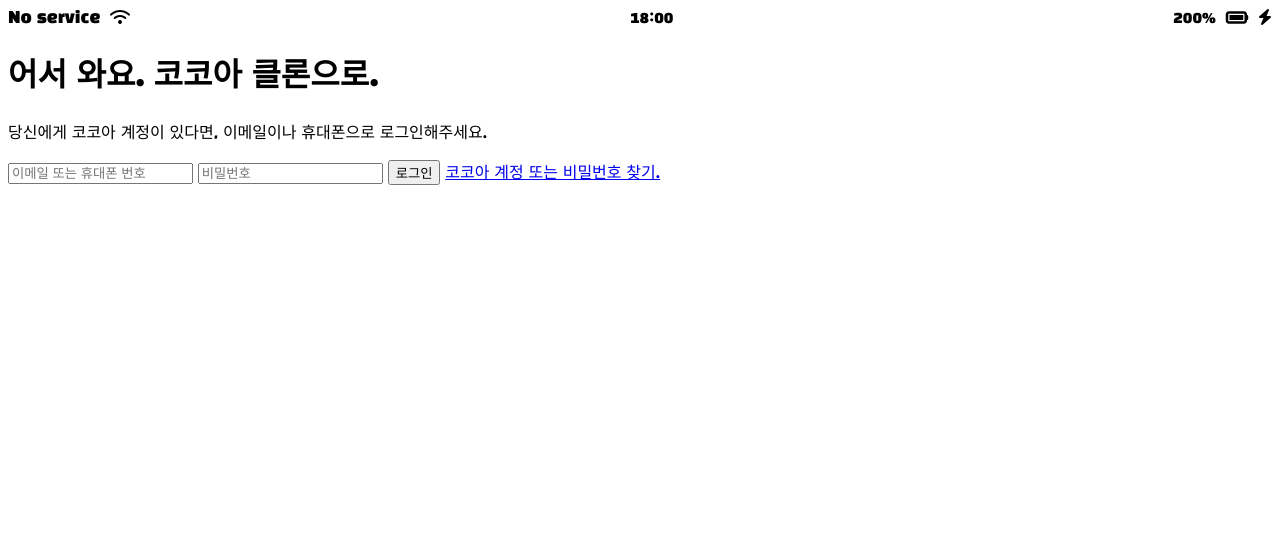
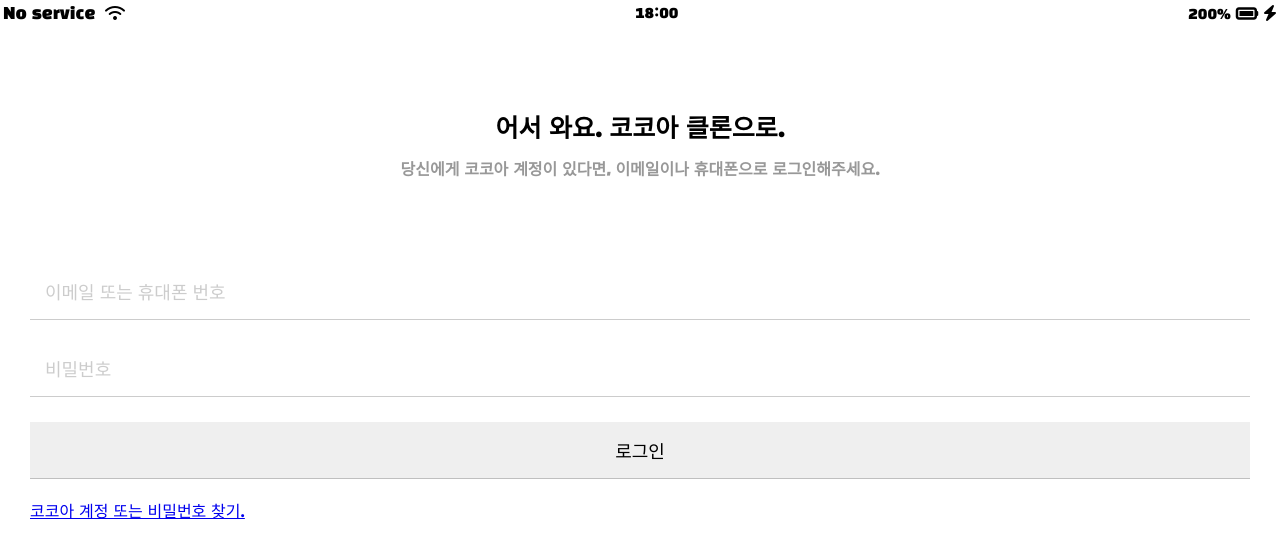
Before and after one commit to Smalldotinsmalldot/myfirstprogressiontocoding, a plain HTML site: page index.html in a window 1280 px wide. Drawn offline with Linux system fonts and the light colour scheme.

Commit message:
추가 및 수정

```diff
--- /dev/null
+++ b/css/reset.css
@@ -0,0 +1,128 @@
+html,
+body,
+div,
+span,
+applet,
+object,
+iframe,
+h1,
+h2,
+h3,
+h4,
+h5,
+h6,
+p,
+blockquote,
+pre,
+a,
+abbr,
+acronym,
+address,
+big,
+cite,
+code,
+del,
+dfn,
+em,
+img,
+ins,
+kbd,
+q,
+s,
+samp,
+small,
+strike,
+strong,
+sub,
+sup,
+tt,
+var,
+b,
+u,
+i,
+center,
+dl,
+dt,
+dd,
+ol,
+ul,
+li,
+fieldset,
+form,
+label,
+legend,
+table,
+caption,
+tbody,
+tfoot,
+thead,
+tr,
+th,
+td,
+article,
+aside,
+canvas,
+details,
+embed,
+figure,
+figcaption,
+footer,
+header,
+hgroup,
+menu,
+nav,
+output,
+ruby,
+section,
+summary,
+time,
+mark,
+audio,
+video {
+  margin: 0;
+  padding: 0;
+  border: 0;
+  font-size: 100%;
+  font: inherit;
+  vertical-align: baseline;
+}
+/* HTML5 display-role reset for older browsers */
+article,
+aside,
+details,
+figcaption,
+figure,
+footer,
+header,
+hgroup,
+menu,
+nav,
+section {
+  display: block;
+}
+body {
+  line-height: 1;
+}
+ol,
+ul {
+  list-style: none;
+}
+blockquote,
+q {
+  quotes: none;
+}
+blockquote:before,
+blockquote:after,
+q:before,
+q:after {
+  content: "";
+  content: none;
+}
+table {
+  border-collapse: collapse;
+  border-spacing: 0;
+}
+
+input:focus {
+  outline: none;
+}
--- /dev/null
+++ b/css/status_bar.css
@@ -0,0 +1,11 @@
+.status-bar {
+  display: flex;
+  justify-content: space-between;
+  padding: 5px 3px;
+}
+.status-bar__column {
+  position: flex;
+}
+.status-bar__column:first-child span {
+  margin-right: 5px;
+}
--- a/css/styles.css
+++ b/css/styles.css
@@ -1,18 +1,48 @@
 @import url("https://fonts.googleapis.com/css2?family=Black+Han+Sans&display=swap");
+@import "reset.css";
+@import "status_bar.css";
+@import "variables.css";
+
 body {
   font-family: "Black Han Sans", sans-serif;
 }
 
-.status-bar {
+.welcome-header {
+  margin: 90px 0px;
+  text-align: center;
   display: flex;
-  justify-content: space-between;
+  flex-direction: column;
+  align-items: center;
+  font-weight: 600;
 }
-.status-bar__column {
-  position: flex;
+.welcome-header__title {
+  margin-bottom: 20px;
+  font-size: 25px;
 }
-.status-bar__column:first-child span {
-  margin-right: 5px;
+.welcome-header__text {
+  width: 50%;
+  opacity: 0.4;
 }
-.status-bar__column .fa-battery-full {
-  margin: 0px 5px;
+
+#login-form {
+  display: flex;
+  flex-direction: column;
+  margin: 0px 30px;
 }
+
+#login-form input {
+  border: none;
+  padding: 15px; 0px;
+  font-size: 18px;
+  border-bottom: 1px solid rgba(0, 0, 0, 0.2);
+  margin-bottom: 25px;
+  transition: border-color 0.3s ease-in-out;
+}
+
+#login-form input::placeholder {
+  color: rgba(0, 0, 0, 0.2);
+}
+
+#login-form input:focus {
+  border-color: var(--brown);
+}
--- /dev/null
+++ b/css/variables.css
@@ -0,0 +1,3 @@
+:root {
+  --brown: brown;
+}
--- a/index.html
+++ b/index.html
@@ -23,8 +23,8 @@
     </div>
 
     <header class="welcome-header">
-      <h1 class="welcom-header__title">어서 와요. 코코아 클론으로.</h1>
-      <p class="welcom-header__text">
+      <h1 class="welcome-header__title">어서 와요. 코코아 클론으로.</h1>
+      <p class="welcome-header__text">
         당신에게 코코아 계정이 있다면, 이메일이나 휴대폰으로 로그인해주세요.
       </p>
     </header>
```
